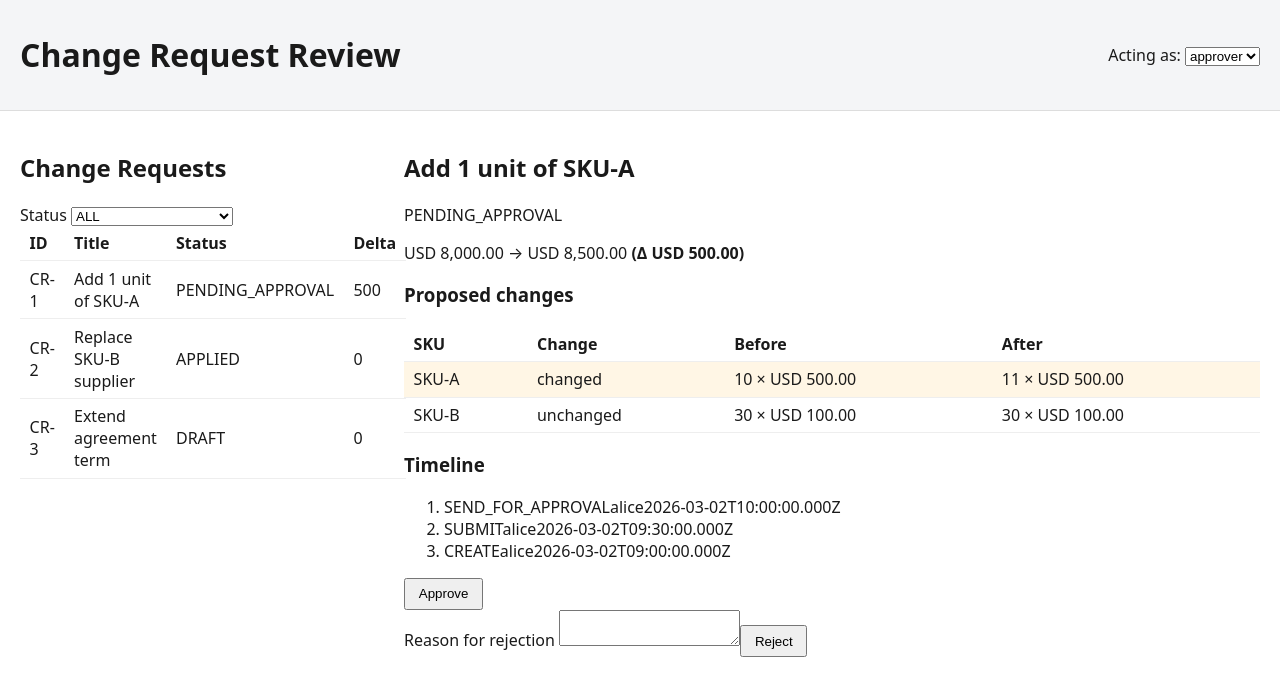
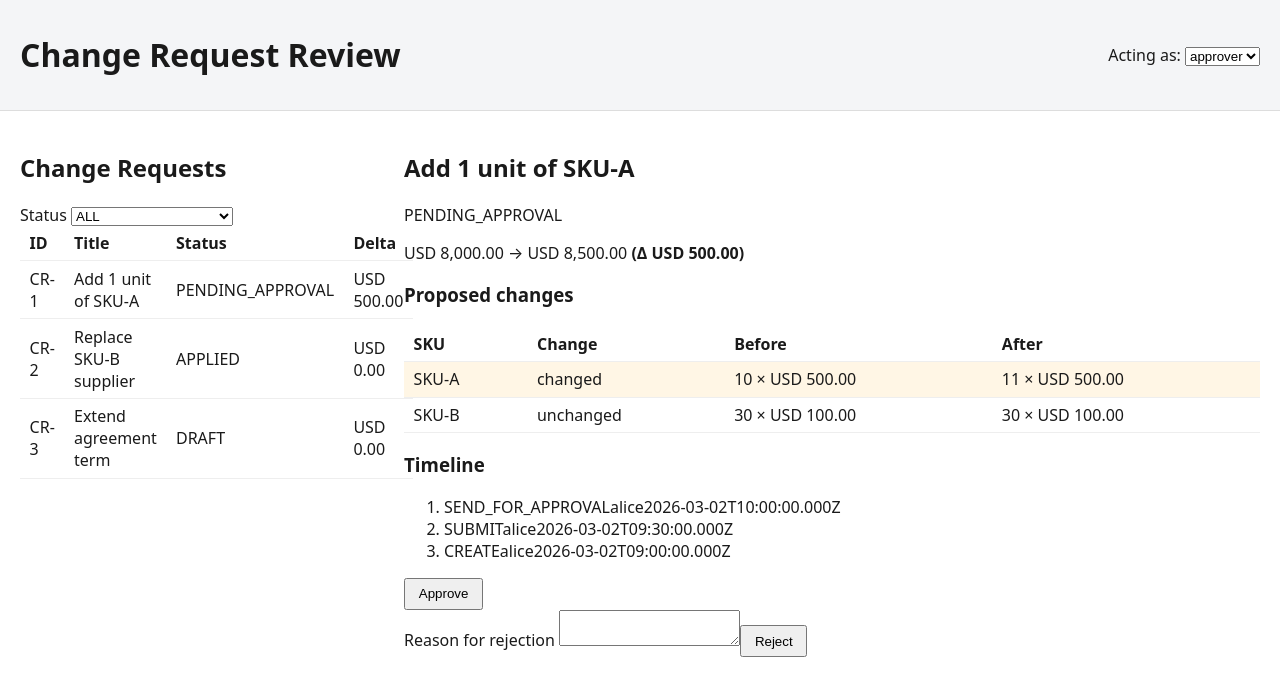
Before and after one commit to bbonnieee/Penny-assessment, an Angular app: page / in a window 1280 px wide. Shown: the top 696 px of the page. Built offline with nearby package versions, Linux system fonts and the light colour scheme.

Commit message:
List: implement status filter, no-matches state, formatted delta

```diff
--- a/src/components/cr-list/cr-list.component.html
+++ b/src/components/cr-list/cr-list.component.html
@@ -4,7 +4,7 @@
 		<label>
 			Status
 			<select class="cr-list__filter" [value]="statusFilter" (change)="onFilterChange($any($event.target).value)">
-				<option *ngFor="let s of statuses" [value]="s">{{ s }}</option>
+				<option *ngFor="let s of statuses" [value]="s" [selected]="s === statusFilter">{{ s }}</option>
 			</select>
 		</label>
 	</header>
@@ -18,7 +18,12 @@
 
 	<p *ngIf="state.status === 'empty'" class="cr-list__empty">No change requests to show.</p>
 
-	<table *ngIf="state.status === 'loaded'" class="cr-list__table">
+	<p *ngIf="hasNoMatches" class="cr-list__no-matches">
+		No change requests with status {{ statusFilter }}.
+		<button type="button" (click)="clearFilter()">Show all</button>
+	</p>
+
+	<table *ngIf="state.status === 'loaded' && !hasNoMatches" class="cr-list__table">
 		<thead>
 			<tr>
 				<th>ID</th>
@@ -32,7 +37,7 @@
 				<td>{{ cr.id }}</td>
 				<td>{{ cr.title }}</td>
 				<td><span class="cr-status" [attr.data-status]="cr.status">{{ cr.status }}</span></td>
-				<td>{{ cr.delta }}</td>
+				<td>{{ fmtDelta(cr) }}</td>
 			</tr>
 		</tbody>
 	</table>
--- a/src/components/cr-list/cr-list.component.ts
+++ b/src/components/cr-list/cr-list.component.ts
@@ -4,11 +4,11 @@ import { CrApiService } from '../../api/cr-api.service';
 import { SessionService } from '../../session/session.service';
 import { CrStatus, CrSummary } from '../../models/cr.models';
 import { idle, loading, ViewState } from '../../common/view-state';
+import { formatMoney } from '../../common/money.util';
 
 /**
  * Change Request LIST page. Loads the caller's CRs and renders loading / loaded / empty / error
- * states, plus a status filter. The load + state handling are provided as the pattern; the status
- * filter (`visibleRows`) is yours to complete.
+ * states, plus a status filter that narrows `visibleRows` without touching the loaded data.
  */
 @Component({
 	selector: 'app-cr-list',
@@ -21,7 +21,16 @@ export class CrListComponent implements OnInit {
 
 	state: ViewState<CrSummary[]> = idle();
 	statusFilter: CrStatus | 'ALL' = 'ALL';
-	readonly statuses: (CrStatus | 'ALL')[] = ['ALL', 'DRAFT', 'SUBMITTED', 'PENDING_APPROVAL', 'APPROVED', 'APPLIED', 'REJECTED', 'CANCELLED'];
+	readonly statuses: (CrStatus | 'ALL')[] = [
+		'ALL',
+		'DRAFT',
+		'SUBMITTED',
+		'PENDING_APPROVAL',
+		'APPROVED',
+		'APPLIED',
+		'REJECTED',
+		'CANCELLED',
+	];
 
 	constructor(private readonly api: CrApiService, private readonly session: SessionService) {}
 
@@ -43,10 +52,22 @@ export class CrListComponent implements OnInit {
 		this.statusFilter = value as CrStatus | 'ALL';
 	}
 
-	/** Rows to render, after applying the active status filter. */
+	clearFilter(): void {
+		this.statusFilter = 'ALL';
+	}
+
+	/** Rows to render, after applying the active status filter. Never mutates the loaded data. */
 	get visibleRows(): CrSummary[] {
 		const rows = this.state.data ?? [];
-		// TODO: narrow `rows` by `this.statusFilter` ('ALL' shows everything).
-		return rows;
+		return this.statusFilter === 'ALL' ? rows : rows.filter((r) => r.status === this.statusFilter);
+	}
+
+	/** Loaded, but the active filter matches no rows (distinct from the org having no CRs at all). */
+	get hasNoMatches(): boolean {
+		return this.state.status === 'loaded' && this.visibleRows.length === 0;
+	}
+
+	fmtDelta(cr: CrSummary): string {
+		return formatMoney(cr.delta, cr.currency);
 	}
 }
```
Also changed, not shown: 1 other file (tests, documents, lock files or other folders).
